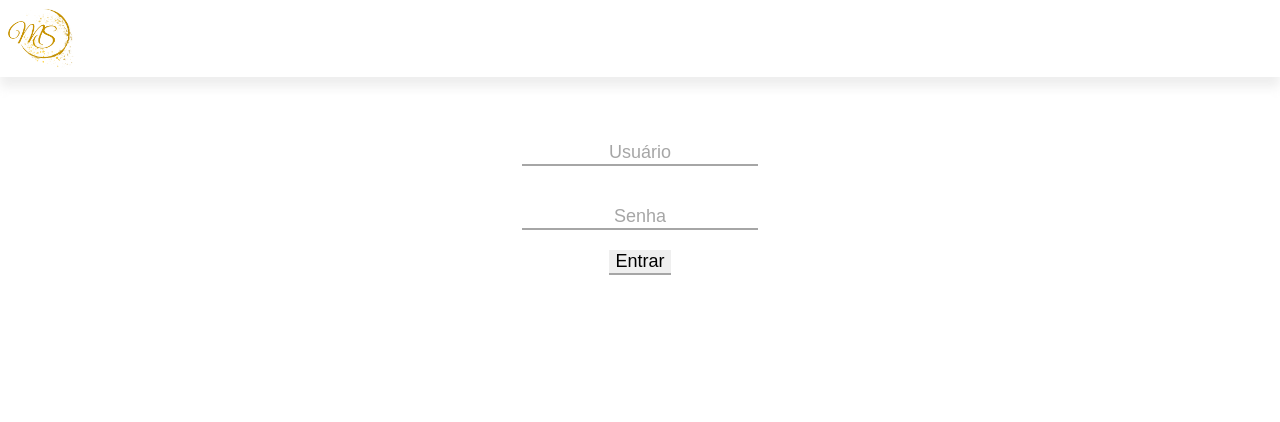
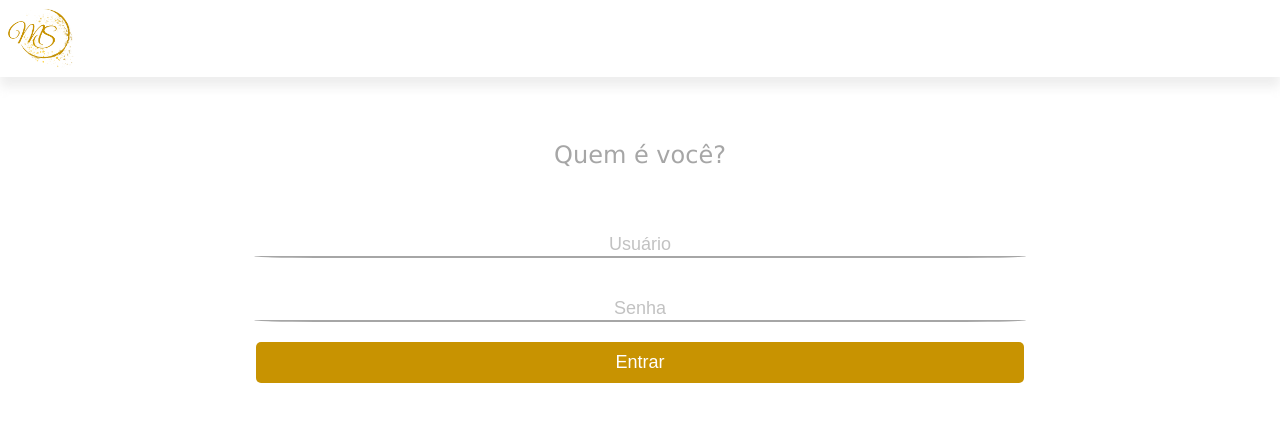
Before and after one commit to MoonSaeCo/votos, a Flask app: page /mesario in a window 1280 px wide. Shown: the top 422 px of the page. Run offline with Flask 3, Linux system fonts and the light colour scheme.

Commit message:
Css quase completo

```diff
--- a/static/css/cssGeral.css
+++ b/static/css/cssGeral.css
@@ -4,8 +4,8 @@
     /* Da primária a quaternária ainda não foram decididas */
 
     --cor-primaria:#a6a6a6;
-    --cor-secundaria:#c5d6a1;
-    --cor-detalhe: #BDFFCA;
+    --cor-secundaria:#c89301;
+    --cor-detalhe: #c2c2c2;
     --cor-terciario:#8EE687;
     --cor-quartenario:#FAF989;
 
@@ -27,16 +27,43 @@ header img{
     margin:5px;
 }
 body{
+    /* para que não haja espaço entre a tela de fundo e o header */
     margin: 0;
     padding: 0;
+
+    /* para que a tela seja do tamanho da
+    tela do usuário e não apareçam caixas de
+    rolagem horizontais */
     width: 100%;
     max-width: 100vw;  /* A largura máxima será 100% da largura da viewport */
     max-height: 100vh; /* A altura máxima será 100% da altura da viewport */
+
+    /* A página deve utilizar as fontes: */
     font-family:Verdana, Tahoma, sans-serif;
 
 }
+#fraseDeEfeito{
+
+    /* para alinha no centro: */
+    align-items: center;
+    margin-left: 20%;
+    margin-right: 20%;
+    margin-top: 5%;
+    display: flex;
+    flex-direction: column;
+    align-items: center;
+    text-align: center;
+    font-size:x-large;
+
+    /* Mudando a cor das letras */
+    color: var(--cor-primaria);
+}
 body form{
+
+    /* cor de fundo */
     background-color: var(--cor-fundo);
+
+     /* para alinha no centro: */
     align-items: center;
     margin-left: 20%;
     margin-right: 20%;
@@ -53,10 +80,44 @@ input{
     border-bottom: 2px solid var(--cor-primaria); /* Adiciona uma borda inferior cinza */
     font-size: large;
     margin-bottom: 20px;
+    width: 100%; /* A largura será 100% do elemento pai */
+    min-height: 10%;
+    max-height: 20%;
+    border-radius:8%; /* Arredonda apenas os cantos inferiores das bordas */
+
 }
-input:focus {
+input[name="submit"],button[name="submit"]{
+    border: none !important; /* Remove todas as bordas */
+    border-bottom: none !important;
+    background-color: var(--cor-secundaria); /* Define a cor de fundo do botão */
+    color: white; /* Define a cor do texto do botão */
+    padding: 10px 20px; /* Adiciona preenchimento */
+    border: none; /* Remove a borda */
+    border-radius: 5px; /* Arredonda os cantos */
+}
+input[name="submit"]:hover{
+    background-color: #ae8002;
+}
+select{
+    border: none !important; /* Remove todas as bordas */
+    border-bottom: none !important;
+
+    color: var(--cor-primaria);
+
+    text-align: center;
+    border: none; /* Remove todas as bordas */
+    border-bottom: 2px solid var(--cor-primaria); /* Adiciona uma borda inferior cinza */
+    font-size: large;
+    margin-bottom: 20px;
+    width: 100%; /* A largura será 100% do elemento pai */
+}
+
+form table{
+    width: 100%; /* A largura será 100% do elemento pai */
+}
+input:focus, select:focus {
     outline: none; /* Remove o contorno padrão ao focar */
 }
 input::placeholder {
-    color: var(--cor-primaria); /* Altera a cor do placeholder */
+    color: var(--cor-detalhe); /* Altera a cor do placeholder */
 }
--- a/templates/codigo.html
+++ b/templates/codigo.html
@@ -8,8 +8,8 @@
 </head>
 <body>
     <header><img src="{{ url_for('static', filename='img/logo.png') }}" alt="Minha Imagem"></header>
-    <h1>Matrícula: {{matricula}} <br>Código: {{codigo}}</h1>
-    <button onclick="window.location.href = '/mesario'">Retornar para Tela de Mesário</button>
+    <label id="fraseDeEfeito">Matrícula: {{matricula}} <br>Código: {{codigo}}</label>
+    <button onclick="window.location.href = '/mesario'" name="submit">Retornar </button>
 
 </body>
 </html>
--- a/templates/index.html
+++ b/templates/index.html
@@ -9,6 +9,7 @@
 </head>
 <body>
     <header><img src="{{ url_for('static', filename='img/logo.png') }}" ></header>
+    <label id="fraseDeEfeito">Escolha com responsabilidade!</label>
     <form action="/upload" method="post" enctype="multipart/form-data">
         <table>
             <tr>
--- a/templates/login_mesario.html
+++ b/templates/login_mesario.html
@@ -8,10 +8,11 @@
 </head>
 <body>
     <header><img src="{{ url_for('static', filename='img/logo.png') }}" alt="Minha Imagem"></header>
+    <label id="fraseDeEfeito">Quem é você?</label>
     <form action="/mesario" method="post" enctype="multipart/form-data">
         <input type="text" name="nome" id="nome" placeholder="Usuário"><br>
         <input type="text" name="senha" id="senha" placeholder="Senha">
-        <input type="submit" value="Entrar">
+        <input type="submit" value="Entrar" name="submit">
     </form>
 </body>
 </html>
--- a/templates/mesario.html
+++ b/templates/mesario.html
@@ -4,15 +4,15 @@
     <meta charset="UTF-8">
     <meta name="viewport" content="width=device-width, initial-scale=1.0">
     <link rel="stylesheet" href="{{ url_for('static', filename='css/cssGeral.css') }}">
-    <title>Document</title>
+    <title>Gerar código</title>
 </head>
 <body>
     <header><img src="{{ url_for('static', filename='img/logo.png') }}"></header>
+    <label id="fraseDeEfeito">Gere aqui o código para o eleitor!</label>
     <form action="/codigo" method="post" enctype="multipart/form-data">
-        <h2>Gere aqui o código para o eleitor!</h2>
         <table>
             <tr>
-                <td><label for="matricula">Matrícula: </label></td>
+
                 <td><input type="text" name="matricula" id="matricula" placeholder="Matrícula"></td>
             </tr>
         </table>
```
